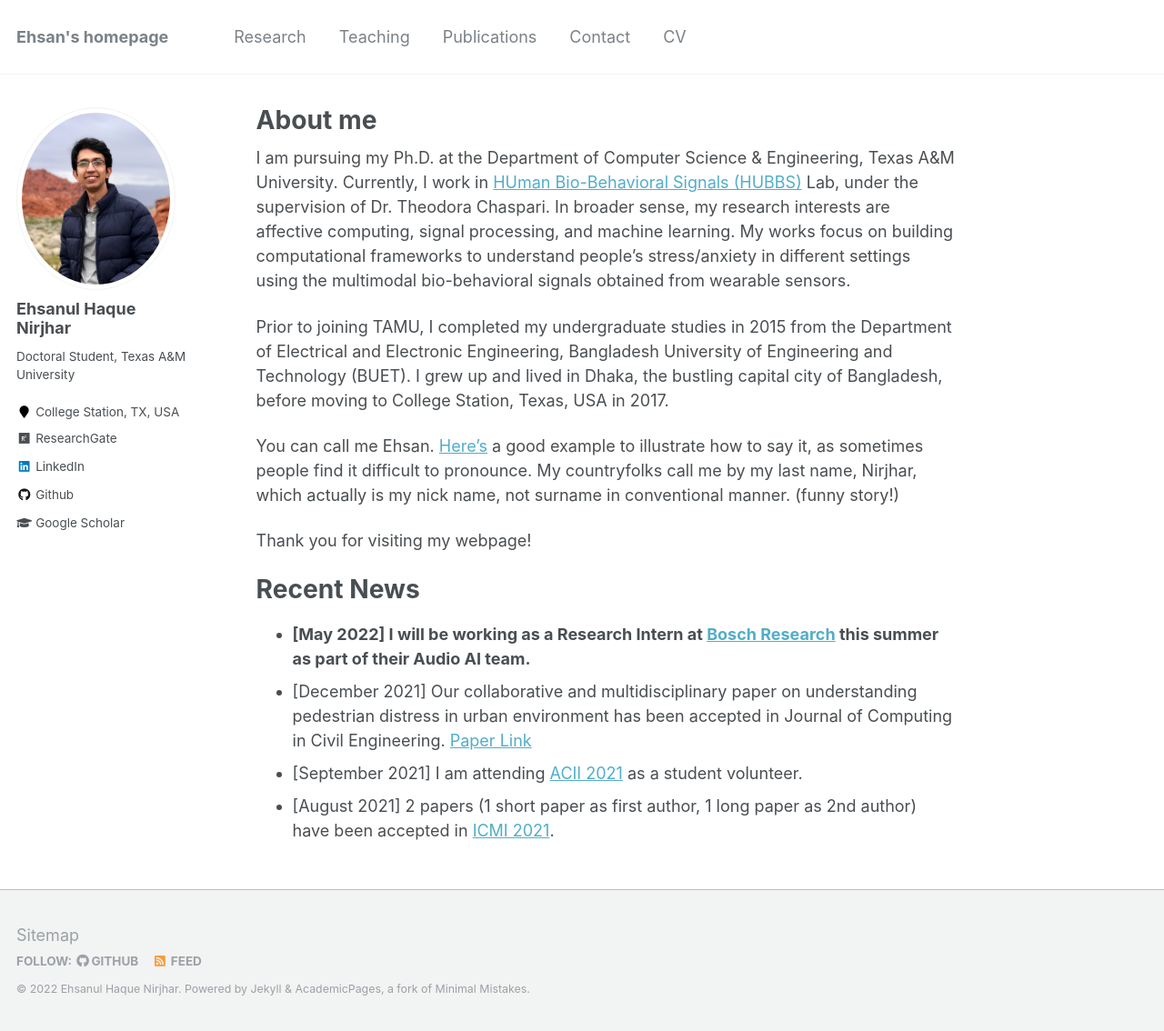
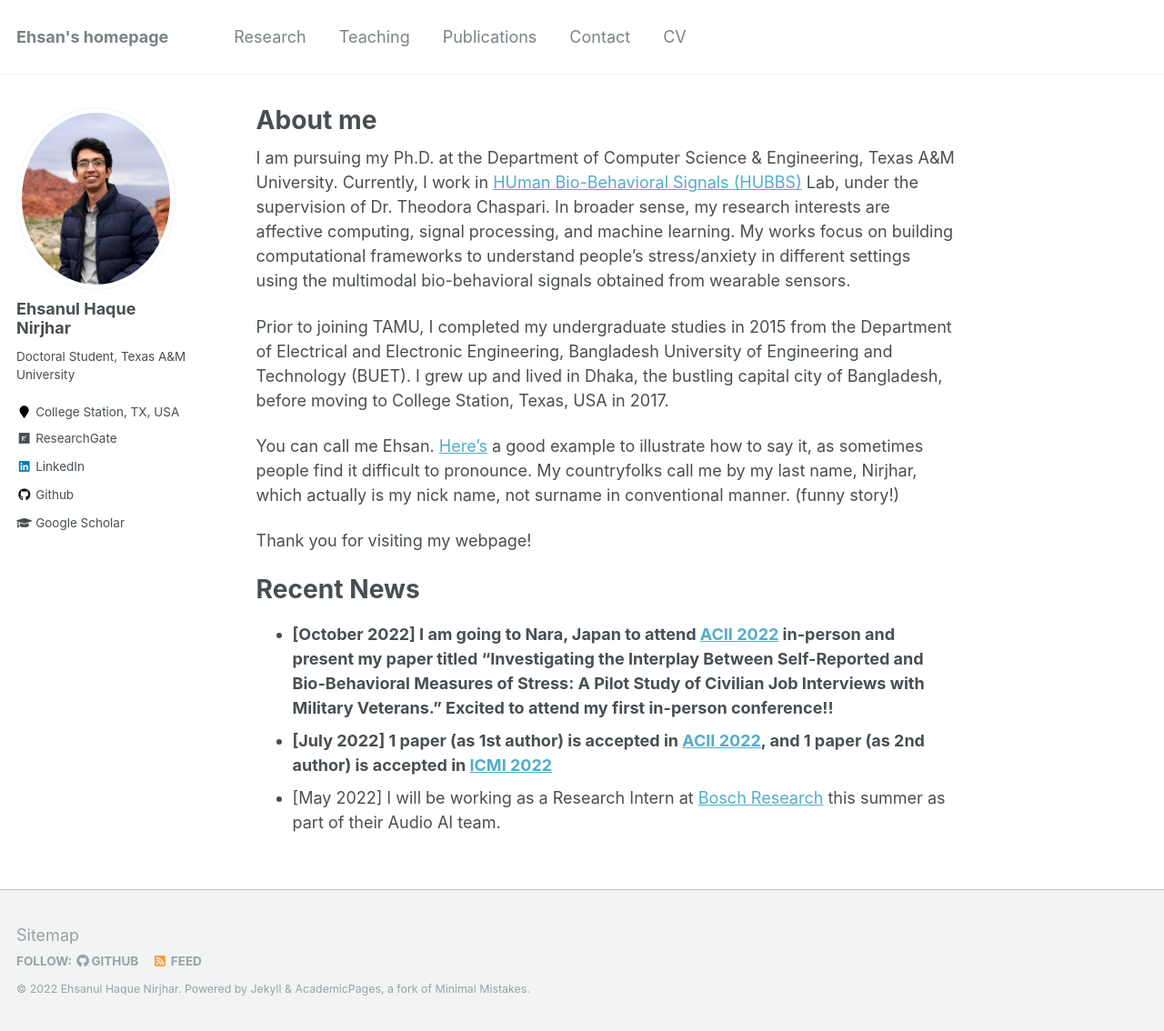
Before and after one commit to Ehsan-Nirjhar/Ehsan-Nirjhar.github.io, a Jekyll site: the page built from _pages/about.md, in a window 1280 px wide and 1134 px high. Shown: the whole window at 91% size. Built offline with Jekyll 4.4.1, drawn with Linux system fonts in a browser that asks for light colours.

Commit message:
added summer 22 info

```diff
--- a/_pages/about.md
+++ b/_pages/about.md
@@ -25,7 +25,6 @@ Thank you for visiting my webpage!
 
 Recent News
 ======
-- **[May 2022] I will be working as a Research Intern at [Bosch Research](https://www.bosch-ai.com/) this summer as part of their Audio AI team.**
-- [December 2021] Our collaborative and multidisciplinary paper on understanding pedestrian distress in urban environment has been accepted in Journal of Computing in Civil Engineering. [Paper Link](https://ascelibrary.org/doi/abs/10.1061/%28ASCE%29CP.1943-5487.0001009)
-- [September 2021] I am attending [ACII 2021](https://www.acii-conf.net/2021/) as a student volunteer.
-- [August 2021] 2 papers (1 short paper as first author, 1 long paper as 2nd author) have been accepted in [ICMI 2021](https://icmi.acm.org/2021/).
+- **[October 2022] I am going to Nara, Japan to attend [ACII 2022](https://acii-conf.net/2022/) in-person and present my paper titled "Investigating the Interplay Between Self-Reported and Bio-Behavioral Measures of Stress: A Pilot Study of Civilian Job Interviews with Military Veterans." Excited to attend my first in-person conference!!**
+- **[July 2022] 1 paper (as 1st author) is accepted in [ACII 2022](https://acii-conf.net/2022/), and 1 paper (as 2nd author) is accepted in [ICMI 2022](https://icmi.acm.org/2022/)**
+- [May 2022] I will be working as a Research Intern at [Bosch Research](https://www.bosch-ai.com/) this summer as part of their Audio AI team.
```
Also changed, not shown: _pages/publications.md (+2 -0 lines).
